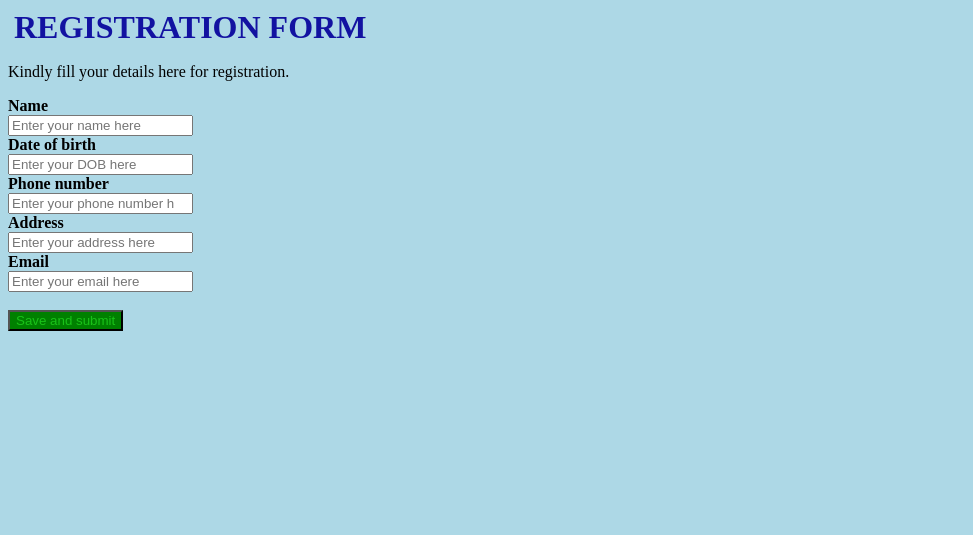
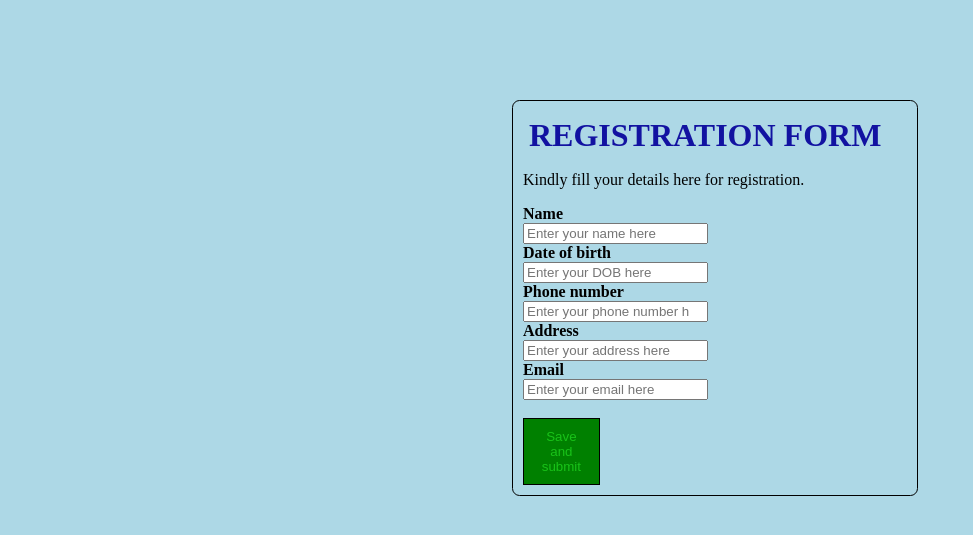
Before and after one commit to ilaxmisingh/Registration-form-Bharat-Internship-, a PHP site: page / in a window 1280 px wide. Shown: the top 535 px of the page, without its empty margins (0-973 px from the left). Run offline with PHP 8.4, Linux system fonts and the light colour scheme.

Commit message:
Update style.css

```diff
--- a/style.css
+++ b/style.css
@@ -1,4 +1,5 @@
 h1{
+
     margin: 5px;
     padding:1px;
     color:rgb(18, 18, 161);
@@ -6,13 +7,27 @@ h1{
     align-items: center;
 }
 h2{
+
+    align-items: center;
     margin:5px;
     padding:10px;
 }
 button{
+
+    width: 20%;
+    border: 1px solid black;
+    padding: 10px;
     color: rgb(25, 194, 25);
     background-color: green;
 }
 body{
+    margin-top: 100px;
+    margin-bottom: 100px;
+    margin-left: 40%;
+    margin-right: 100px;
+border-radius: 2mm;
+    width: 30%;
+    border: 1px solid black;
+    padding: 10px;
     background-color: lightblue;
 }
```
